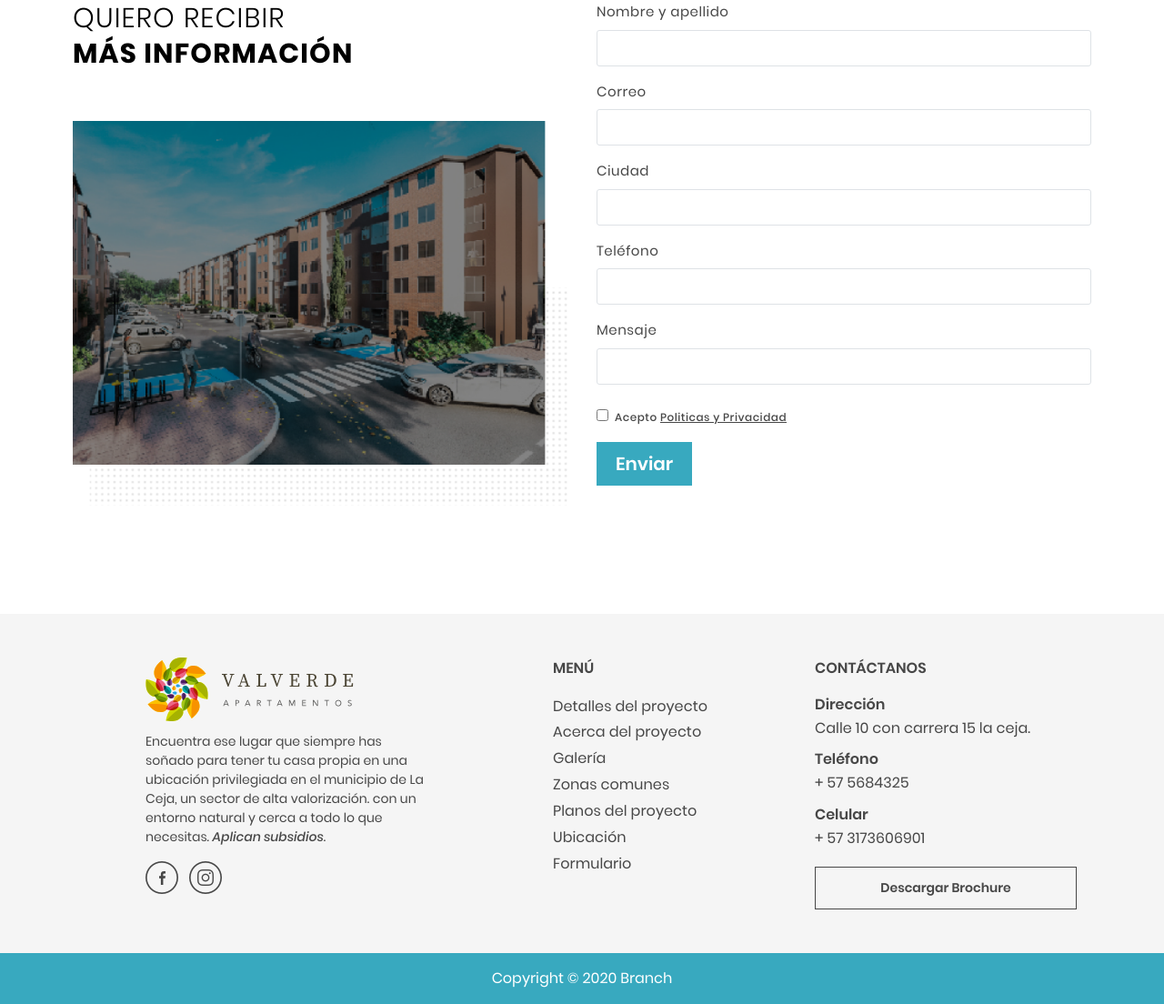
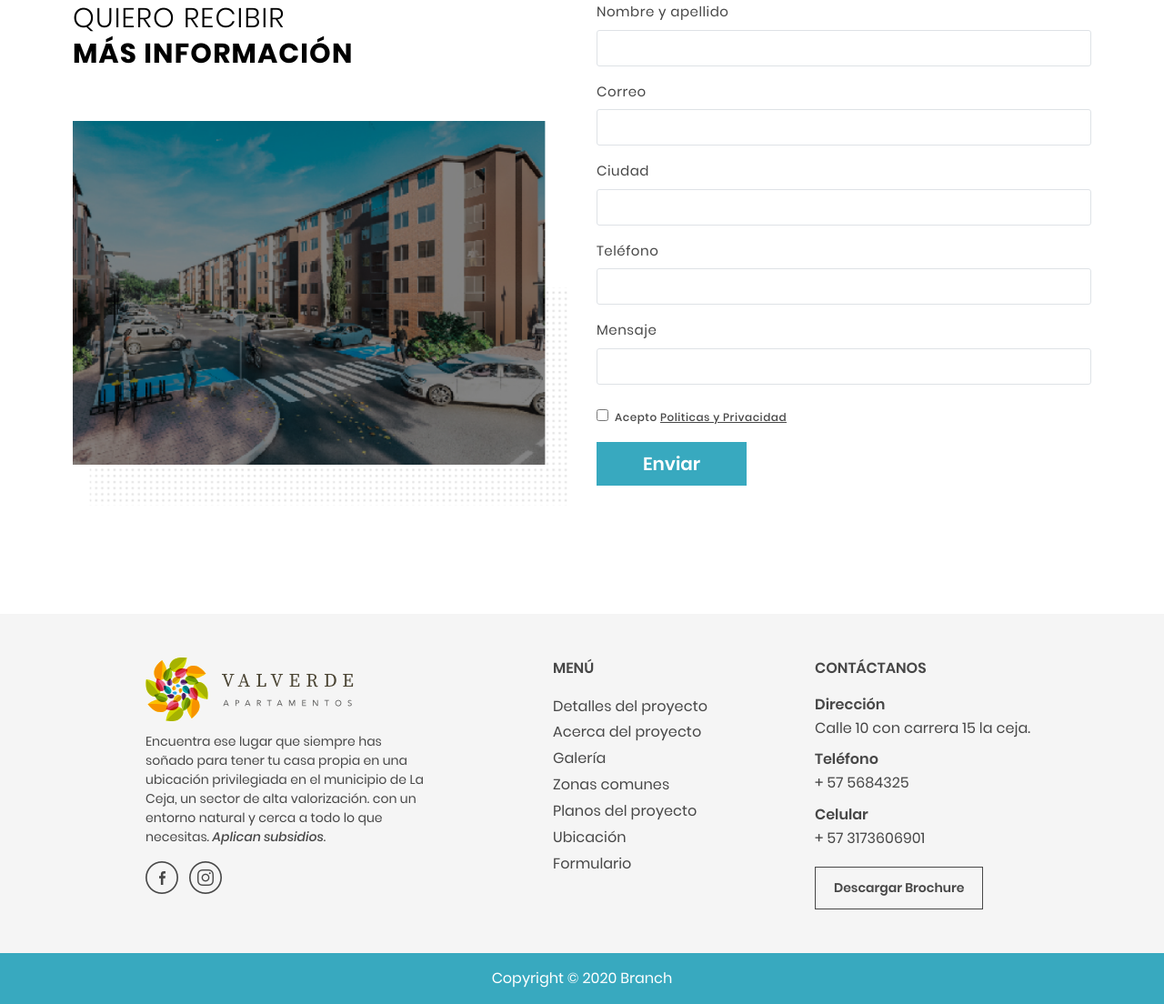
Before and after one commit to Gladibeth/Valverde, a PHP site: page / in a window 1280 px wide. Shown: the part 4315-5419 px from the top of the page at 91% size. Run offline with PHP 8.4, Linux system fonts and the light colour scheme; some libraries are stand-ins or nearby versions.

Commit message:
Add change size btn pdf

```diff
--- a/assets/css/main.css
+++ b/assets/css/main.css
@@ -251,7 +251,7 @@ section {
 }
 
 .btn--medium {
-  padding: 8px 20px 8px 20px;
+  padding: 8px 50px 8px 50px;
   min-width: 85px;
   font-size: 20px;
 }
@@ -260,8 +260,6 @@ section {
   padding: 12px 20px 12px 20px;
   min-width: 85px;
   font-size: 14px;
-  display: flex;
-  justify-content: center;
 }
 
 .btn--filled {
--- a/assets/css/responsive.css
+++ b/assets/css/responsive.css
@@ -169,6 +169,10 @@
   }
   .next {
     right: 5rem;
+  }
+  .btn--large{
+    display: flex;
+    justify-content: center;
   }
 }
 
```
